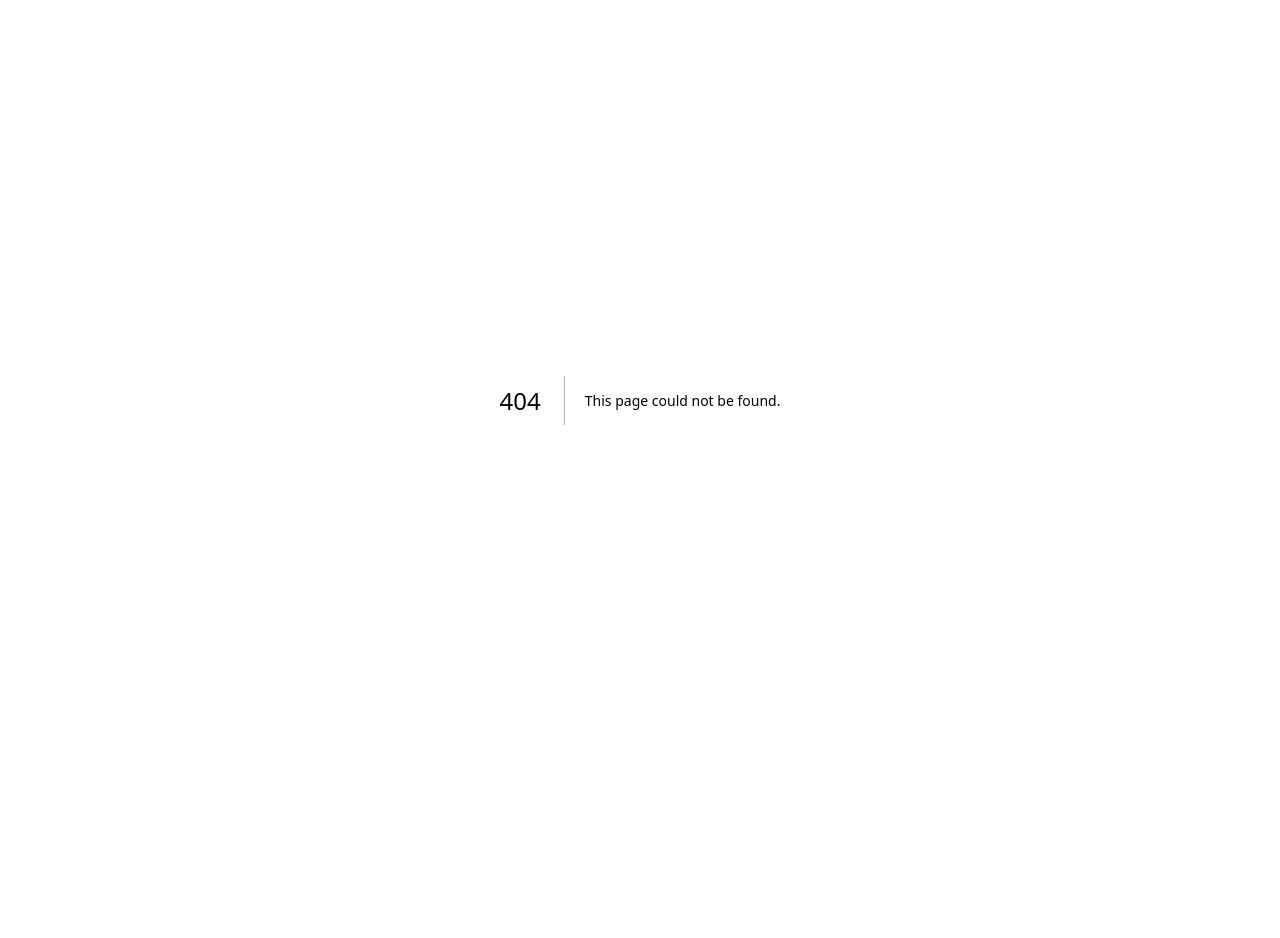
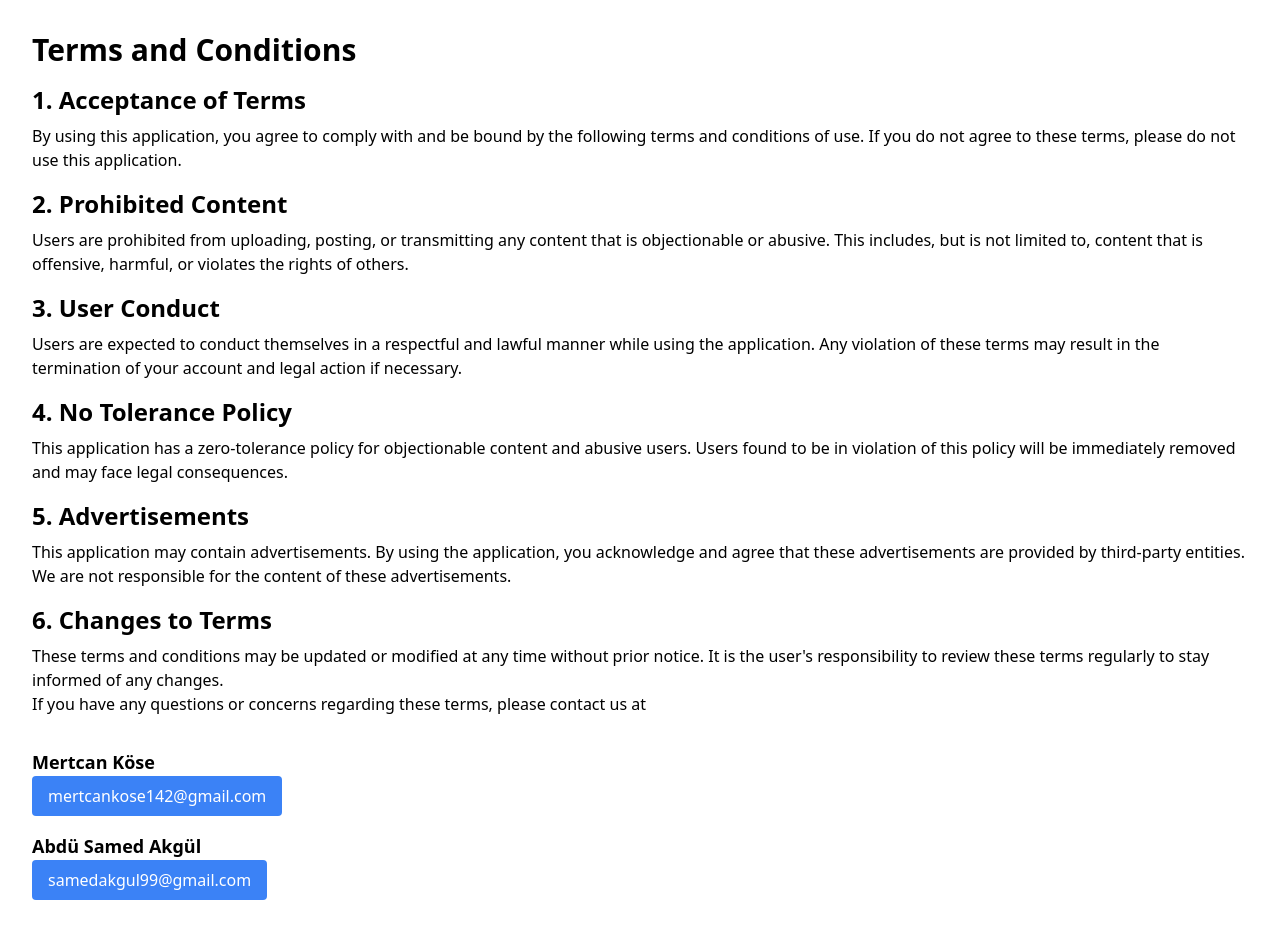
Before and after one commit to mertcankose/aybumobile-web, a Next.js app: page /terms-and-conditions in a window 1280 px wide. Before the commit this address had no page. Shown: the top 938 px of the page. Before the commit the page ends 800 px from the top, so only its background shows below. Built offline with nearby package versions, Linux system fonts and the light colour scheme.

Commit message:
add terms and conditions

```diff
--- /dev/null
+++ b/pages/terms-and-conditions.js
@@ -0,0 +1,90 @@
+import React from "react";
+
+const TermsAndConditions = () => {
+  const contactInfo = [
+    {
+      name: "Mertcan Köse",
+      email: "mertcankose142@gmail.com",
+    },
+    {
+      name: "Abdü Samed Akgül",
+      email: "samedakgul99@gmail.com",
+    },
+  ];
+
+  const handleEmailPress = (email) => {
+    window.location.href = `mailto:${email}`;
+  };
+
+  const renderContact = (contact) => (
+    <div key={contact.name} className="mb-4">
+      <p className="text-lg font-bold">{contact.name}</p>
+
+      <button
+        onClick={() => handleEmailPress(contact.email)}
+        className="bg-blue-500 text-white px-4 py-2 rounded"
+      >
+        {contact.email}
+      </button>
+    </div>
+  );
+
+  return (
+    <div className="p-8">
+      <h1 className="text-3xl font-bold mb-4">Terms and Conditions</h1>
+
+      <h2 className="text-2xl font-bold mb-2">1. Acceptance of Terms</h2>
+      <p>
+        By using this application, you agree to comply with and be bound by the
+        following terms and conditions of use. If you do not agree to these
+        terms, please do not use this application.
+      </p>
+
+      <h2 className="text-2xl font-bold mt-4 mb-2">2. Prohibited Content</h2>
+      <p>
+        Users are prohibited from uploading, posting, or transmitting any
+        content that is objectionable or abusive. This includes, but is not
+        limited to, content that is offensive, harmful, or violates the rights
+        of others.
+      </p>
+
+      <h2 className="text-2xl font-bold mt-4 mb-2">3. User Conduct</h2>
+      <p>
+        Users are expected to conduct themselves in a respectful and lawful
+        manner while using the application. Any violation of these terms may
+        result in the termination of your account and legal action if necessary.
+      </p>
+
+      <h2 className="text-2xl font-bold mt-4 mb-2">4. No Tolerance Policy</h2>
+      <p>
+        This application has a zero-tolerance policy for objectionable content
+        and abusive users. Users found to be in violation of this policy will be
+        immediately removed and may face legal consequences.
+      </p>
+
+      <h2 className="text-2xl font-bold mt-4 mb-2">5. Advertisements</h2>
+      <p>
+        This application may contain advertisements. By using the application,
+        you acknowledge and agree that these advertisements are provided by
+        third-party entities. We are not responsible for the content of these
+        advertisements.
+      </p>
+
+      <h2 className="text-2xl font-bold mt-4 mb-2">6. Changes to Terms</h2>
+      <p>
+        These terms and conditions may be updated or modified at any time
+        without prior notice. It is the user's responsibility to review these
+        terms regularly to stay informed of any changes.
+      </p>
+
+      <p>
+        If you have any questions or concerns regarding these terms, please
+        contact us at
+      </p>
+
+      <div className="mb-8 mt-8">{contactInfo.map(renderContact)}</div>
+    </div>
+  );
+};
+
+export default TermsAndConditions;
```
